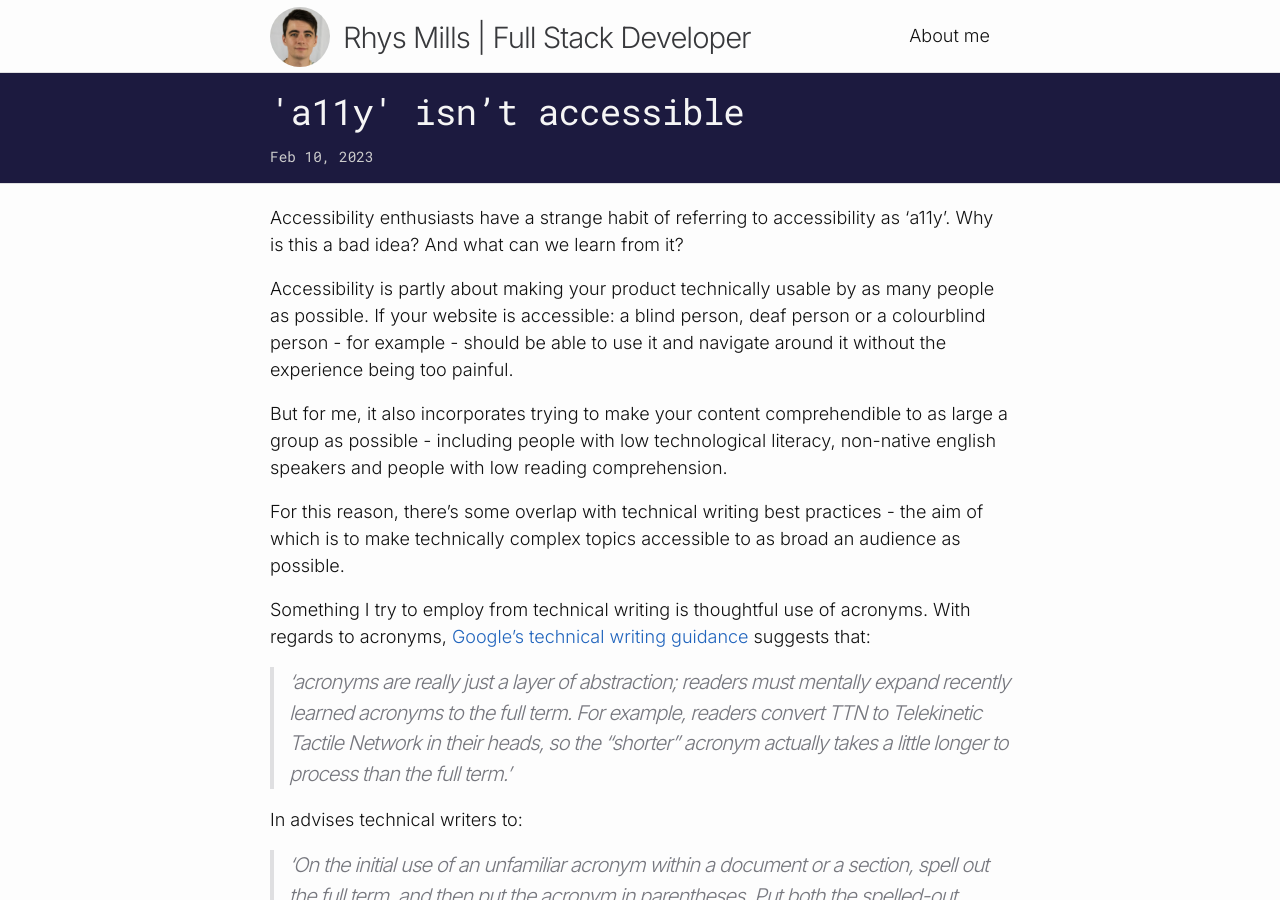
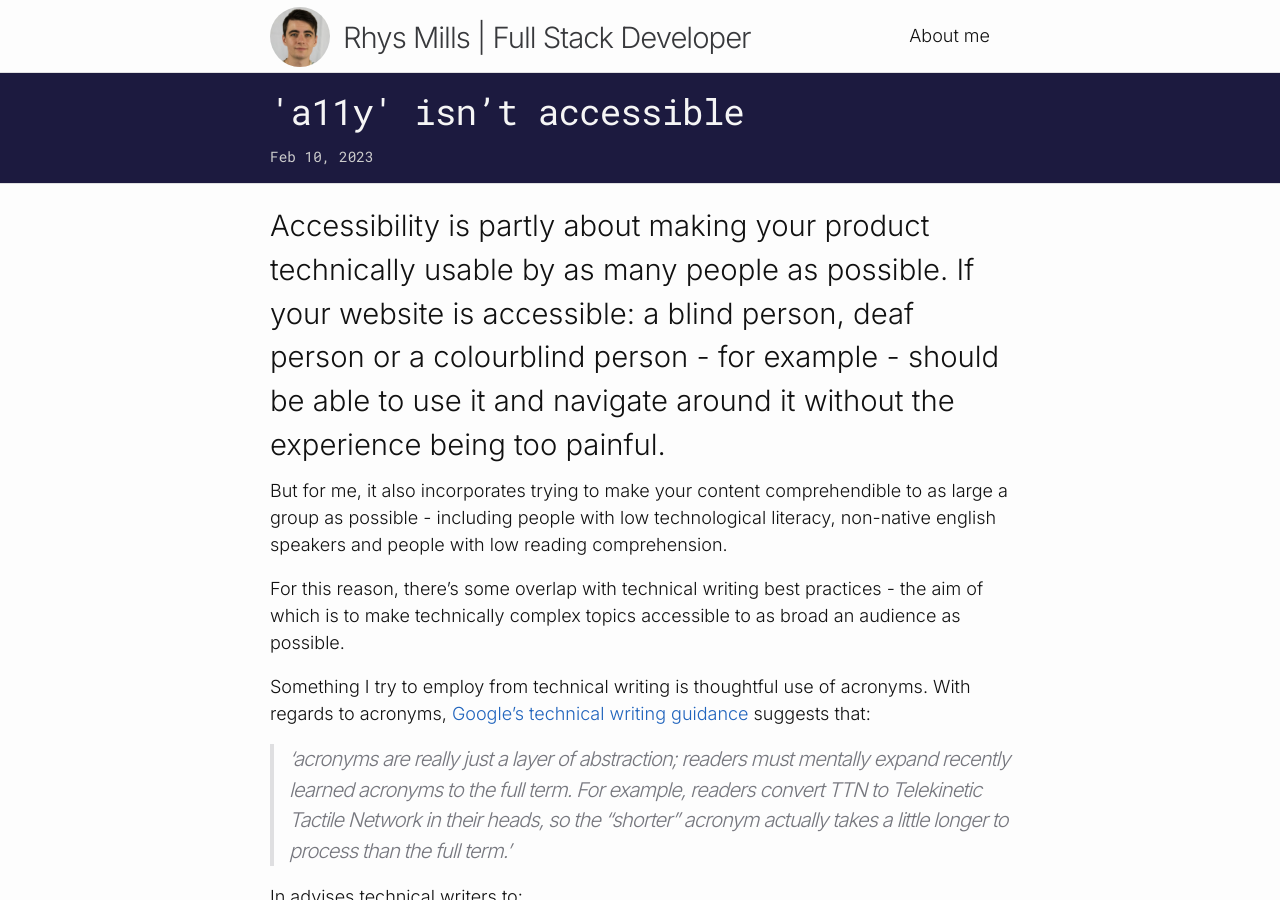
Before and after one commit to rhystmills/rhystmills.github.io, a Jekyll site: the page built from docs/_posts/2023-02-10-a11y-isnt-accessible.markdown, in a window 1280 px wide and 900 px high. Built offline with Jekyll 4.4.1, drawn with Linux system fonts in a browser that asks for light colours.

Commit message:
Make subtitle of summary

```diff
--- a/docs/_posts/2023-02-10-a11y-isnt-accessible.markdown
+++ b/docs/_posts/2023-02-10-a11y-isnt-accessible.markdown
@@ -6,9 +6,7 @@ categories: post
 summary: "Accessibility enthusiasts have a strange habit of referring to accessibility as ‘a11y’. Why is this a bad idea? And what can we learn from it?"
 ---
 
-Accessibility enthusiasts have a strange habit of referring to accessibility as ‘a11y’. Why is this a bad idea? And what can we learn from it?
-
-Accessibility is partly about making your product technically usable by as many people as possible. If your website is accessible: a blind person, deaf person or a colourblind person - for example - should be able to use it and navigate around it without the experience being too painful.
+### Accessibility is partly about making your product technically usable by as many people as possible. If your website is accessible: a blind person, deaf person or a colourblind person - for example - should be able to use it and navigate around it without the experience being too painful.
 
 But for me, it also incorporates trying to make your content comprehendible to as large a group as possible - including people with low technological literacy, non-native english speakers and people with low reading comprehension.
 
```
